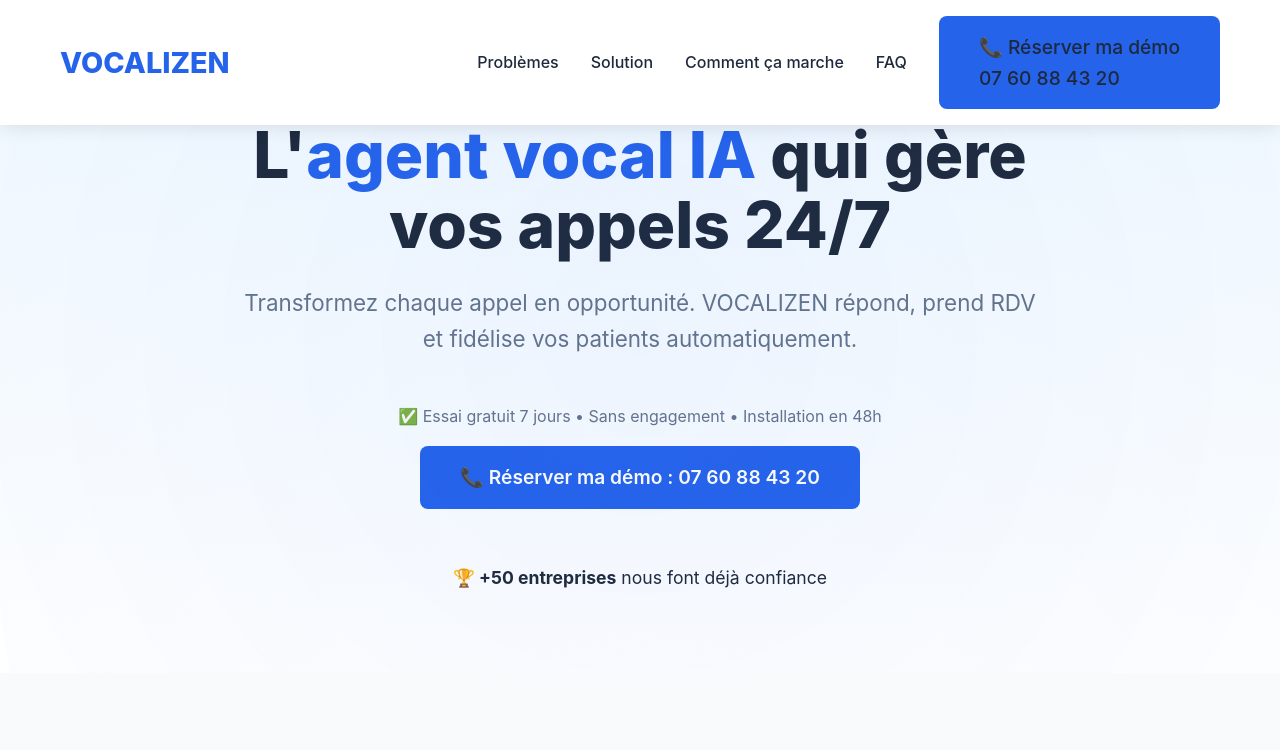
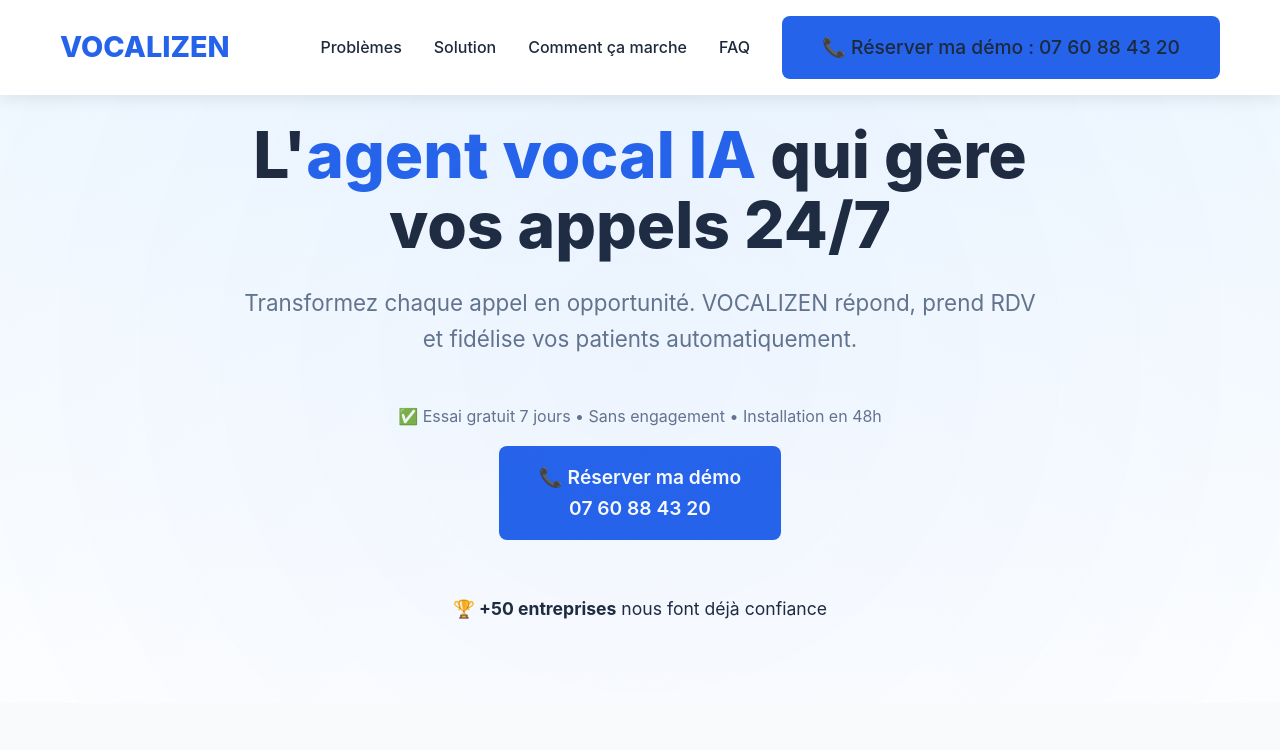
Before and after one commit to Yousee75/vocalizen-dentistes, a website: page index.html in a window 1280 px wide. Shown: the top 750 px of the page. Drawn offline with Linux system fonts and the light colour scheme.

Commit message:
Update index.html

```diff
--- a/index.html
+++ b/index.html
@@ -18,7 +18,7 @@
                 <a href="#solution">Solution</a>
                 <a href="#comment">Comment ça marche</a>
                 <a href="#faq">FAQ</a>
-                <a href="tel:+33760884320" class="cta-button">📞 Réserver ma démo<br>07 60 88 43 20</a>
+                <a href="tel:+33760884320" class="cta-button">📞 Réserver ma démo : 07 60 88 43 20</a>
             </div>
             <button class="mobile-menu-toggle">☰</button>
         </nav>
@@ -33,7 +33,7 @@
             <div class="trial-text animate-fade-up">✅ Essai gratuit 7 jours • Sans engagement • Installation en 48h</div>
 
             <div class="cta-container animate-fade-up">
-                <a href="tel:+33760884320" class="cta-button pulse">📞 Réserver ma démo : 07 60 88 43 20</a>
+                <a href="tel:+33760884320" class="cta-button">📞 Réserver ma démo<br>07 60 88 43 20</a>
             </div>
 
             <div class="trust-badge animate-fade-up">
```
